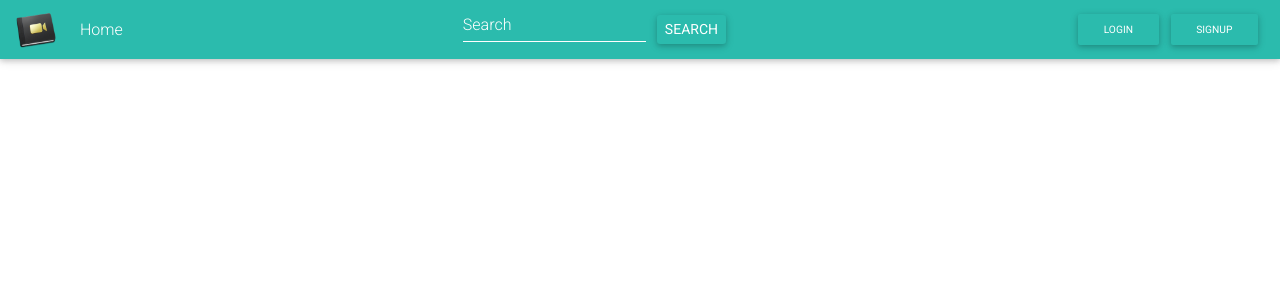
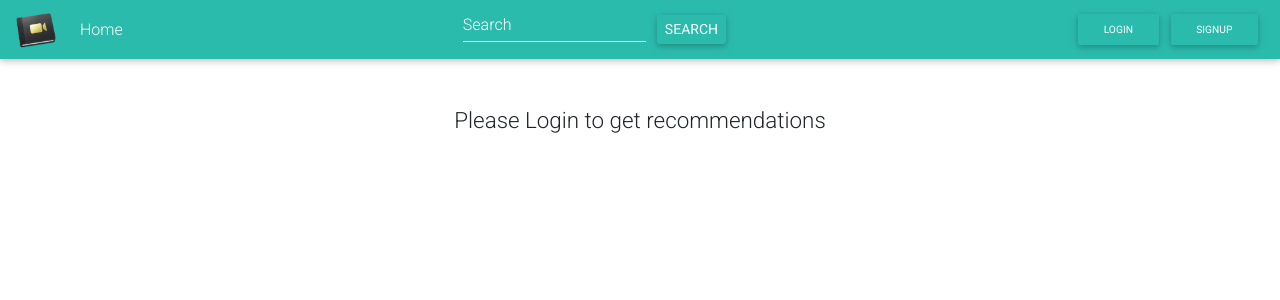
Before and after one commit to karandeepSJ/Movie-Book-Recommendation-System, a React (Create React App) app in the folder frontend/my-app/: page /home in a window 1280 px wide. Shown: the top 300 px of the page. Built offline with nearby package versions, Linux system fonts and the light colour scheme.

Commit message:
Added login check on homepage, genres on book page

```diff
--- a/frontend/my-app/src/components/Dashboard/Dashboard.js
+++ b/frontend/my-app/src/components/Dashboard/Dashboard.js
@@ -1,8 +1,67 @@
 import React, { Component } from 'react';
+
 class Dashboard extends Component {
+	constructor() {
+		super();
+	    this.state = {
+	    	loggedIn: false,
+	    };
+	}
+
+	componentDidMount() {
+		if (localStorage.getItem("user"))
+		{
+			const user = JSON.parse(localStorage.getItem("user"));
+			this.setState({movieDBId: user.movieDBId, bookDBId: user.bookDBId, loggedIn:true})
+		}
+		else
+		{
+			this.setState({loggedIn:false})
+		}
+		// const movieId = this.props.match.params.id
+		// axios.get(`http://localhost:5050/api/m/movies/details/${movieId}`)
+		// .then (response => {
+		// 	if(!response.data)
+		// 	{
+		// 		this.props.history.push('/error')
+		// 	}
+		// 	else
+		// 	{
+		// 		this.setState(response.data);
+		// 		this.setState({validMovie: true});
+		// 	}
+		// })
+		// .catch(err => {
+		// 	console.log(err);
+		// })
+	}
+
+	renderLoggedIn() {
+		return (
+			<div>
+  			<h4 className="pt-5 h4-responsive">Recommended Movies:</h4>
+  			<h4 className="pt-5 h4-responsive">Recommended Books:</h4>
+			</div>
+  	)
+	}
+
+	renderLoggedOut() {
+		return (
+			<div className="d-flex justify-content-center align-items-center">
+  			<h4 className="pt-5 h4-responsive">Please Login to get recommendations</h4>
+			</div>
+  	)
+	}
+
   render() {
-  	return ""
-
+  	var loggedIn = this.state.loggedIn;
+  	return (
+  		<div className="container">
+  		{loggedIn && this.renderLoggedIn()}
+  		{!loggedIn && this.renderLoggedOut()}
+  		</div>
+  	)
   }
 }
+
 export default Dashboard;
--- a/frontend/my-app/src/components/ItemPage/BookPage.js
+++ b/frontend/my-app/src/components/ItemPage/BookPage.js
@@ -15,7 +15,7 @@ import {
 	MDBCardText
 } from "mdbreact";
 
-const greenText = {
+const orangeText = {
 	color: "rgb(205,93,0)"
 }
 
@@ -45,6 +45,10 @@ class BookPage extends Component {
 		})
 	}
 
+	convertCase(txt) {
+		 return txt.replace(/\w\S*/g, function(txt){return txt.charAt(0).toUpperCase() + txt.substr(1).toLowerCase();});
+	}
+
 	render() {
 		if (!this.state.validBook)
 			return ("")
@@ -68,8 +72,11 @@ class BookPage extends Component {
 									<h2 className="h1-responsive font-weight-bold" style={{textTransform: "uppercase"}}>
 										{this.state.title}
 									</h2>
-									<div className="h4-responsive" style={greenText}>
+									<div className="h4-responsive">
 										{this.state.author}
+									</div>
+									<div className="h5-responsive" style={orangeText}>
+										{this.state.genres && this.state.genres.map((x)=>{return this.convertCase(x);}).join(", ")}
 									</div>
 									<div className="py-3">
 										<span dangerouslySetInnerHTML={{__html: this.state.description}}/>
@@ -77,13 +84,13 @@ class BookPage extends Component {
 									<MDBRow>
 										<MDBCol size="6">
 											Publisher:
-											<div className="h4-responsive" style={greenText}>
+											<div className="h4-responsive" style={orangeText}>
 											{this.state.publisher}
 											</div>
 										</MDBCol>
 										<MDBCol size="6">
 											Year of Release:
-											<div className="h4-responsive" style={greenText}>
+											<div className="h4-responsive" style={orangeText}>
 											{this.state.releaseYear}
 											</div>
 										</MDBCol>
@@ -91,13 +98,13 @@ class BookPage extends Component {
 									<MDBRow>
 										<MDBCol size="6">
 											Pages:
-											<div className="h4-responsive" style={greenText}>
+											<div className="h4-responsive" style={orangeText}>
 											{this.state.num_pages}
 											</div>
 										</MDBCol>
 										<MDBCol size="6">
 											Rating:
-											<div className="h4-responsive" style={greenText}>
+											<div className="h4-responsive" style={orangeText}>
 											{this.state.rating && this.state.rating.toFixed(2)}/5
 											</div>
 										</MDBCol>
--- a/frontend/my-app/src/components/LoginPage/VerifyLogin.js
+++ b/frontend/my-app/src/components/LoginPage/VerifyLogin.js
@@ -21,6 +21,7 @@ export default class VerifyLogin extends React.Component {
       console.log(response.data);
       this.props.storestate(response.data);
       this.props.modalclose();
+      window.location.reload();
     })
     .catch(err => {
       this.props.againsubmit();
```
